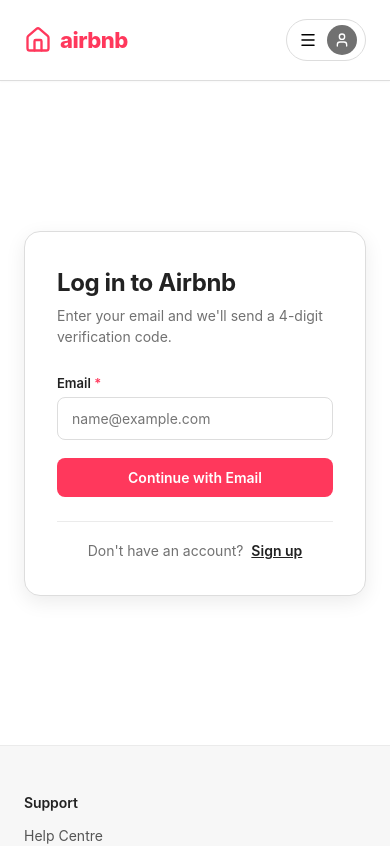
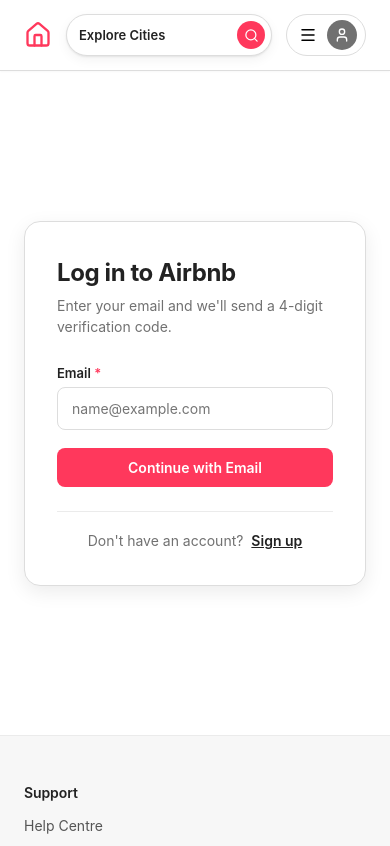
Before and after one commit to amanjha240695-ops/Airbnb, a React (Vite) app in the folder client/: page /login in a window 390 px wide. Shown: the top 846 px of the page. Built offline with nearby package versions, Linux system fonts and the light colour scheme.

Commit message:
all things make mobile responsive including hostdashboards

```diff
--- a/client/src/components/layout/navbar.css
+++ b/client/src/components/layout/navbar.css
@@ -16,6 +16,9 @@
   align-items: center;
   height: 80px;
   position: relative;
+  max-width: 1280px;
+  margin: 0 auto;
+  padding: 0 24px;
 }
 
 /* Brand Logo */
@@ -108,6 +111,7 @@
   border: none;
   cursor: pointer;
   transition: transform 0.15s ease;
+  flex-shrink: 0;
 }
 
 .search-icon-circle:hover {
@@ -415,13 +419,13 @@
 }
 
 /* ==========================================================================
-   Actions & Profile Dropdown (Fixing the layout issue)
+   Actions & Profile Dropdown
    ========================================================================== */
 .navbar-actions {
   display: flex;
   align-items: center;
   gap: 14px;
-  position: relative; /* Anchor point for the absolute dropdown */
+  position: relative;
   flex-shrink: 0;
 }
 
@@ -492,7 +496,7 @@
   object-fit: cover;
 }
 
-/* Dropdown Menu Container (Fixed Absolute Overlay) */
+/* Dropdown Menu Container */
 .user-dropdown-menu {
   position: absolute !important;
   top: 54px !important;
@@ -567,13 +571,72 @@
 }
 
 /* ==========================================================================
-   Responsive
+   Responsive (Mobile & Tablet Adaptive)
    ========================================================================== */
-@media (max-width: 768px) {
-  .search-pill-wrapper {
+@media (max-width: 900px) {
+  .search-divider:nth-of-type(2),
+  .pill-segment:nth-of-type(3) {
     display: none;
   }
+}
+
+@media (max-width: 768px) {
+  .navbar-container {
+    height: 70px;
+    padding: 0 16px;
+    gap: 8px;
+  }
+
+
+  .search-pill-wrapper {
+    display: flex;
+    flex: 1;
+    max-width: 280px;
+    margin: 0 6px;
+  }
+
+  .navbar-search-pill {
+    width: 100%;
+    padding: 6px 6px 6px 12px;
+    gap: 6px;
+    font-size: 13px;
+    justify-content: space-between;
+  }
+
+/*only first segment of searchbar showed other keep hidden*/
+  .search-divider,
+  .pill-segment:nth-of-type(2),
+  .pill-segment:nth-of-type(3) {
+    display: none;
+  }
+
+  .search-icon-circle {
+    width: 28px;
+    height: 28px;
+  }
+
   .host-link-btn {
     display: none;
   }
+
+  .search-popover-panel {
+    position: fixed;
+    top: 75px;
+    left: 12px;
+    right: 12px;
+    transform: none;
+    width: auto;
+    max-width: none;
+    padding: 16px;
+  }
 }
+
+@media (max-width: 480px) {
+  .navbar-logo span {
+    display: none;
+  }
+
+  .search-pill-wrapper {
+    max-width: none;
+  }
+}
--- a/client/src/pages/HostOnboarding/HostOnboarding.css
+++ b/client/src/pages/HostOnboarding/HostOnboarding.css
@@ -181,6 +181,7 @@
   width: 100%;
   padding: 32px 28px;
   text-align: center;
+  box-shadow: 0 10px 30px rgba(0, 0, 0, 0.15);
 }
 
 .otp-modal-card h2 {
@@ -261,9 +262,54 @@
   border: 1px solid #a7f3d0;
 }
 
-@media (max-width: 640px) {
+/* ==========================================================================
+   Mobile & Tablet Adaptive Enhancements
+   ========================================================================== */
+@media (max-width: 768px) {
+  .host-onboard-page {
+    padding: 24px 16px 80px;
+  }
+
+  .host-onboard-header h1 {
+    font-size: 26px;
+  }
+
+  .host-form-card {
+    padding: 24px 18px;
+  }
+
   .fields-grid-2,
   .fields-grid-3 {
     grid-template-columns: 1fr;
+    gap: 14px;
+  }
+
+  .form-footer-action {
+    text-align: stretch;
+  }
+
+  .btn-go-live {
+    width: 100%;
+    padding: 14px 20px;
+  }
+
+  .otp-modal-card {
+    padding: 24px 18px;
+  }
+
+  .otp-code-input {
+    font-size: 24px;
+    letter-spacing: 6px;
+  }
+
+  .otp-modal-buttons {
+    flex-direction: column-reverse;
+  }
+
+  .btn-modal-cancel,
+  .btn-modal-confirm {
+    width: 100%;
+    padding: 12px;
+    text-align: center;
   }
 }
```
